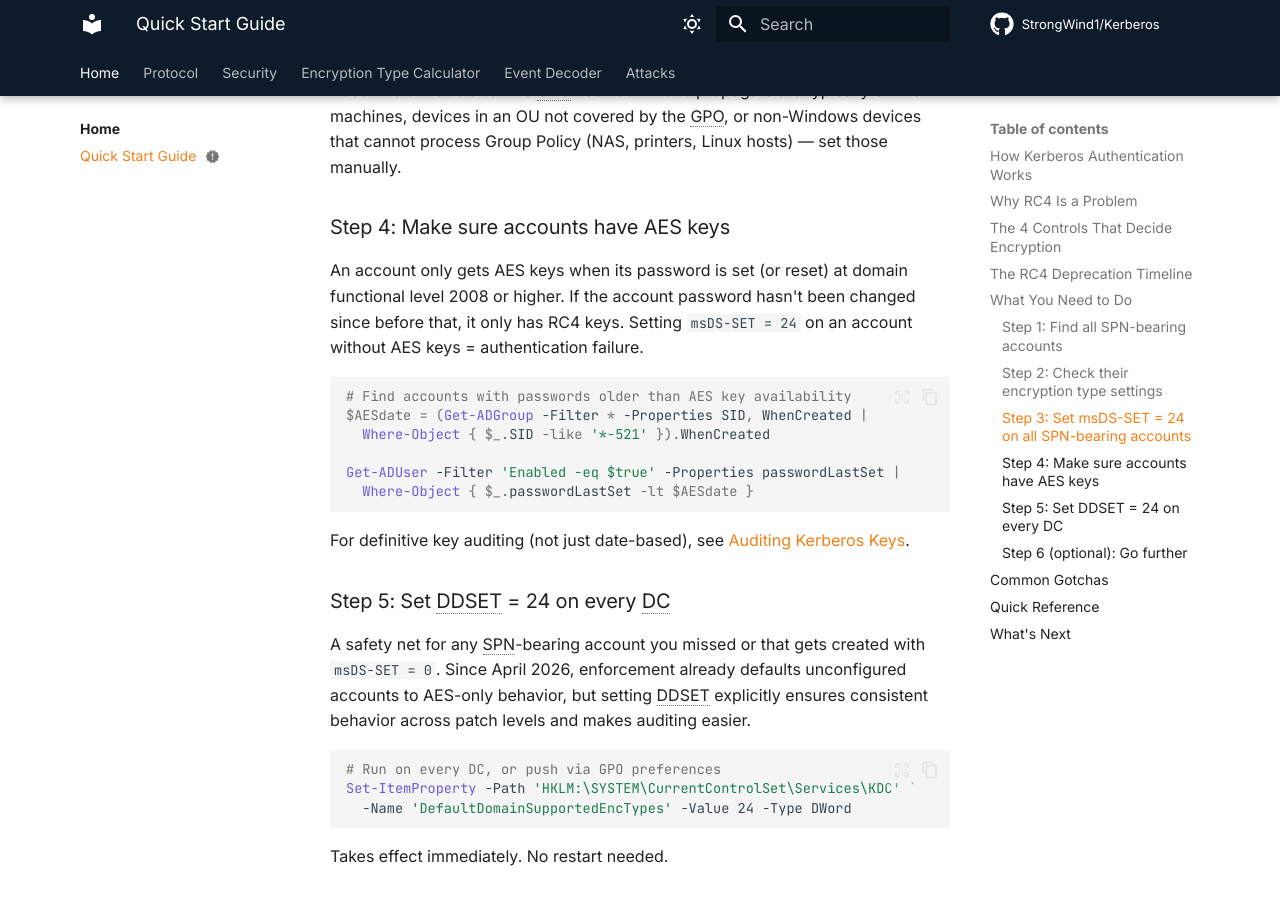
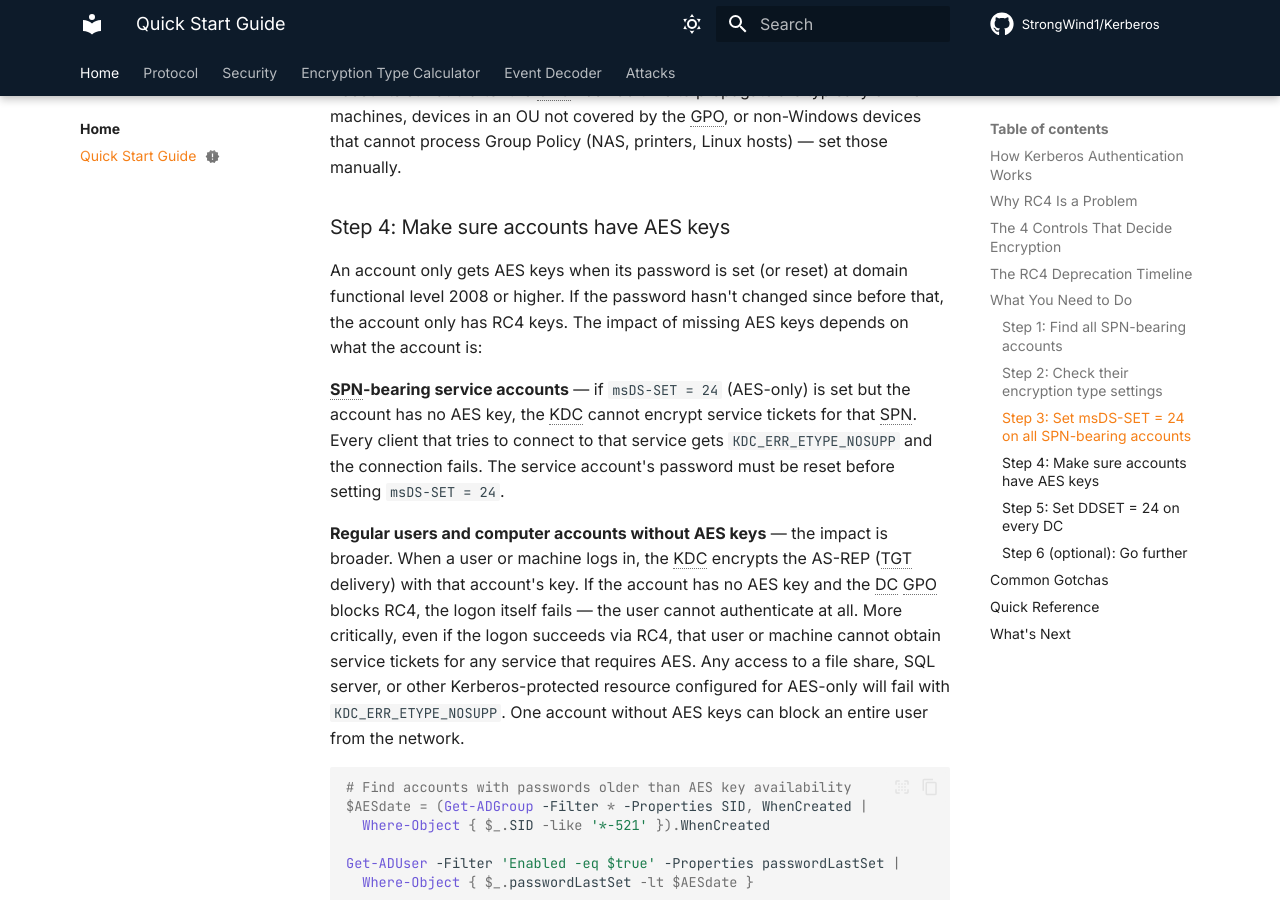
Before and after one commit to StrongWind1/Kerberos, an MkDocs documentation site: the page built from content/security/quick-start.md, in a window 1280 px wide and 900 px high, scrolled down 6932 px. Built offline with MkDocs 1.6.1 and Material for MkDocs 9.7.7, drawn with Linux system fonts in a browser that asks for light colours; plug-ins that fetch from the network failed and are left out; comment, search, counter and statistics services are not loaded.

Commit message:
docs: expand Step 4 - missing AES key impact differs by account type

````diff
--- a/content/security/quick-start.md
+++ b/content/security/quick-start.md
@@ -245,8 +245,22 @@ process Group Policy (NAS, printers, Linux hosts) — set those manually.
 ### Step 4: Make sure accounts have AES keys
 
 An account only gets AES keys when its password is set (or reset) at domain functional level 2008
-or higher. If the account password hasn't been changed since before that, it only has RC4 keys.
-Setting `msDS-SET = 24` on an account without AES keys = authentication failure.
+or higher. If the password hasn't changed since before that, the account only has RC4 keys.
+The impact of missing AES keys depends on what the account is:
+
+**SPN-bearing service accounts** — if `msDS-SET = 24` (AES-only) is set but the account has
+no AES key, the KDC cannot encrypt service tickets for that SPN. Every client that tries to
+connect to that service gets `KDC_ERR_ETYPE_NOSUPP` and the connection fails. The service
+account's password must be reset before setting `msDS-SET = 24`.
+
+**Regular users and computer accounts without AES keys** — the impact is broader. When a user
+or machine logs in, the KDC encrypts the AS-REP (TGT delivery) with that account's key. If
+the account has no AES key and the DC GPO blocks RC4, the logon itself fails — the user
+cannot authenticate at all. More critically, even if the logon succeeds via RC4, that user or
+machine cannot obtain service tickets for any service that requires AES. Any access to a
+file share, SQL server, or other Kerberos-protected resource configured for AES-only will
+fail with `KDC_ERR_ETYPE_NOSUPP`. One account without AES keys can block an entire user from
+the network.
 
 ```powershell
 # Find accounts with passwords older than AES key availability
````
